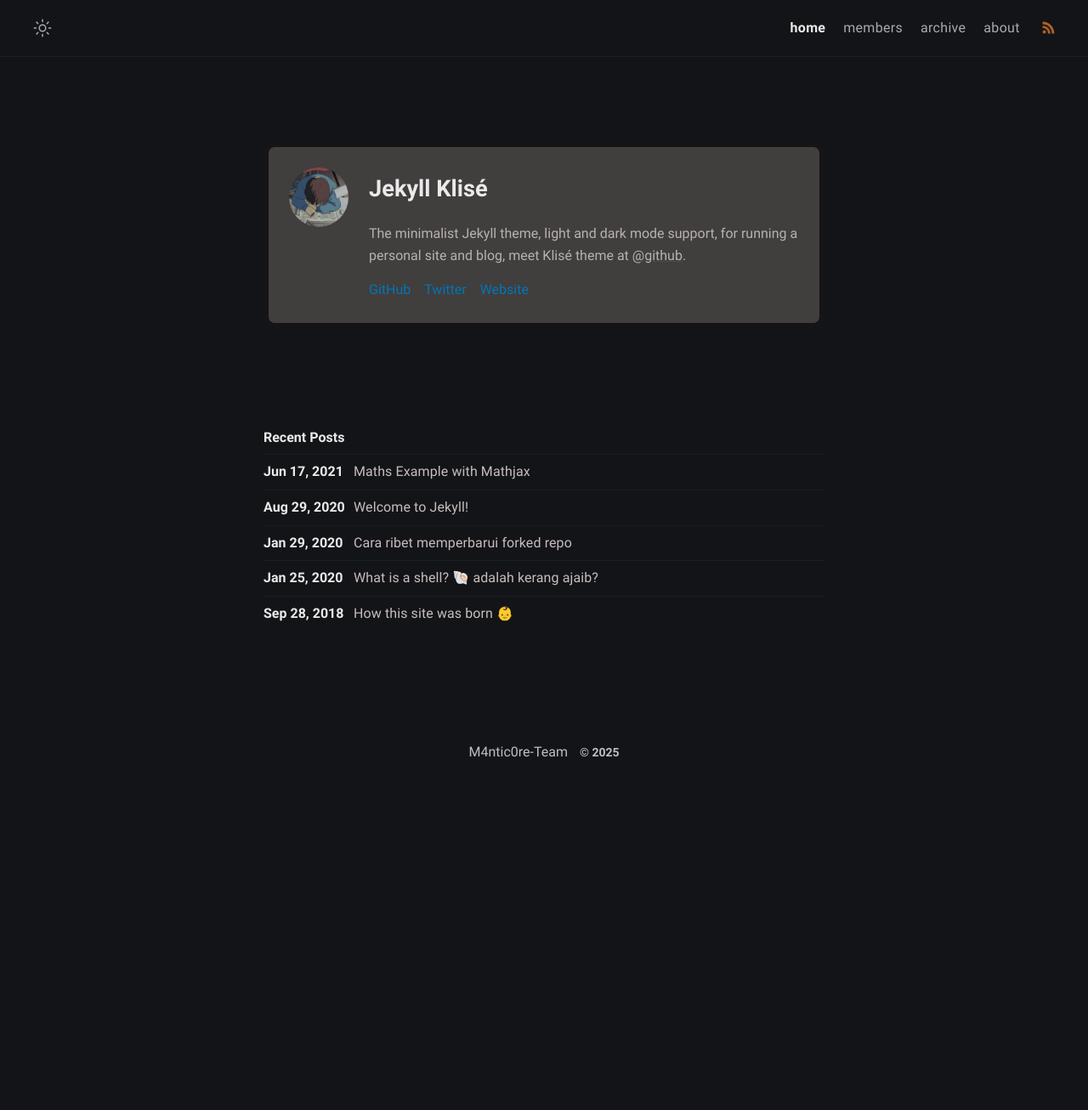
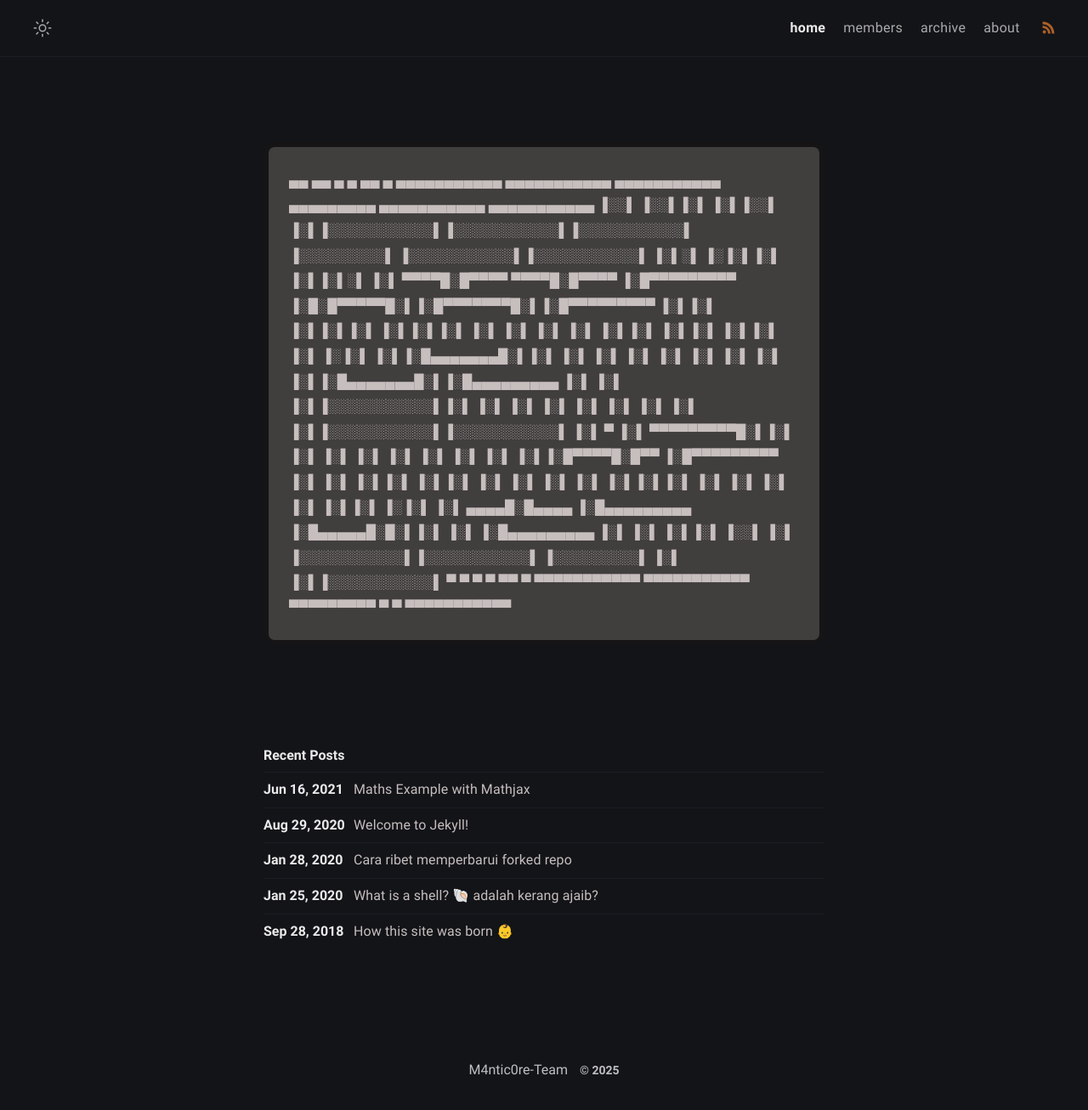
Before and after one commit to M4ntic0re-Team/M4ntic0re-Team.github.io, a Jekyll site: the page built from index.md, in a window 1280 px wide. Shown: the whole page at 85% size. Built offline with Jekyll 4.4.1, drawn with Linux system fonts in a browser that asks for light colours; before the commit the page ends 932 px from its top, so only the background shows below that.

Commit message:
update home

```diff
--- a/_config.yml
+++ b/_config.yml
@@ -1,25 +1,25 @@
 # Site settings
-title: Klise Theme # site title
+title: M4ntic0re # site title
 description: >- # site description
   He's writing in Bahasa about web technology and experience as a journal
   for documentation things that he learned, meet him <a href="https://github.com/piharpi" target="_blank" rel="noopener">@github</a>.
 lang: en-US # default lang
-timezone: Asia/Jakarta # set your timezone
+timezone: International # set your timezone
 image: assets/img/ogp.png # This image used for Open Graph more info https://ogp.me/
 repo: https://github.com/piharpi/jekyll-klise # site repo [optional]
 mode: dark # default theme "dark" | "light"
 
 # Profile settings
 author:
-  name: Jekyll Klisé # author name
+  name: M4ntic0re # author name
   bio: >- # tell to the world
     The minimalist Jekyll theme, light and dark mode support, for running a personal site and blog,
     meet Klisé theme at <a href="https://github.com/piharpi/jekyll-klise" target="_blank" rel="noopener">@github</a>.
-  username: username # general username
-  github: github_username # github username
+  username: M4ntic0re # general username
+  github: M4ntic0re-Team # github username
   twitter: twitter_username # twitter username
   facebook: facebook_username # facebook username
-  email: your-email@email.com # email adress
+  email: M4ntic0reTeam@email.com # email adress
   avatar: /assets/img/avatar.jpg # change with your own avatar
 
 # URL settings
--- a/_includes/author.html
+++ b/_includes/author.html
@@ -1,16 +1,14 @@
 <div class="author">
-  <img
-    class="author-avatar"
-    src="{{ site.author.avatar }}"
-    alt="{{ site.author.username }}"
-  />
-  <div class="author-info">
-    <h2 class="author-name">{{ site.author.name }}</h2>
-    <p class="author-bio">{{ site.author.bio }}</p>
-    <div class="author-links">
-      <a href="{{ site.author.github }}" target="_blank">GitHub</a>
-      <a href="{{ site.author.twitter }}" target="_blank">Twitter</a>
-      <a href="{{ site.author.website }}" target="_blank">Website</a>
-    </div>
-  </div>
+   ▄▄       ▄▄  ▄         ▄  ▄▄        ▄  ▄▄▄▄▄▄▄▄▄▄▄  ▄▄▄▄▄▄▄▄▄▄▄  ▄▄▄▄▄▄▄▄▄▄▄   ▄▄▄▄▄▄▄▄▄   ▄▄▄▄▄▄▄▄▄▄▄  ▄▄▄▄▄▄▄▄▄▄▄
+  ▐░░▌     ▐░░▌▐░▌       ▐░▌▐░░▌      ▐░▌▐░░░░░░░░░░░▌▐░░░░░░░░░░░▌▐░░░░░░░░░░░▌ ▐░░░░░░░░░▌ ▐░░░░░░░░░░░▌▐░░░░░░░░░░░▌
+  ▐░▌░▌   ▐░▐░▌▐░▌       ▐░▌▐░▌░▌     ▐░▌ ▀▀▀▀█░█▀▀▀▀  ▀▀▀▀█░█▀▀▀▀ ▐░█▀▀▀▀▀▀▀▀▀ ▐░█░█▀▀▀▀▀█░▌▐░█▀▀▀▀▀▀▀█░▌▐░█▀▀▀▀▀▀▀▀▀
+  ▐░▌▐░▌ ▐░▌▐░▌▐░▌       ▐░▌▐░▌▐░▌    ▐░▌     ▐░▌          ▐░▌     ▐░▌          ▐░▌▐░▌    ▐░▌▐░▌       ▐░▌▐░▌
+  ▐░▌ ▐░▐░▌ ▐░▌▐░█▄▄▄▄▄▄▄█░▌▐░▌ ▐░▌   ▐░▌     ▐░▌          ▐░▌     ▐░▌          ▐░▌ ▐░▌   ▐░▌▐░█▄▄▄▄▄▄▄█░▌▐░█▄▄▄▄▄▄▄▄▄
+  ▐░▌  ▐░▌  ▐░▌▐░░░░░░░░░░░▌▐░▌  ▐░▌  ▐░▌     ▐░▌          ▐░▌     ▐░▌          ▐░▌  ▐░▌  ▐░▌▐░░░░░░░░░░░▌▐░░░░░░░░░░░▌
+  ▐░▌   ▀   ▐░▌ ▀▀▀▀▀▀▀▀▀█░▌▐░▌   ▐░▌ ▐░▌     ▐░▌          ▐░▌     ▐░▌          ▐░▌   ▐░▌ ▐░▌▐░█▀▀▀▀█░█▀▀ ▐░█▀▀▀▀▀▀▀▀▀
+  ▐░▌       ▐░▌          ▐░▌▐░▌    ▐░▌▐░▌     ▐░▌          ▐░▌     ▐░▌          ▐░▌    ▐░▌▐░▌▐░▌     ▐░▌  ▐░▌
+  ▐░▌       ▐░▌          ▐░▌▐░▌     ▐░▐░▌     ▐░▌      ▄▄▄▄█░█▄▄▄▄ ▐░█▄▄▄▄▄▄▄▄▄ ▐░█▄▄▄▄▄█░█░▌▐░▌      ▐░▌ ▐░█▄▄▄▄▄▄▄▄▄
+  ▐░▌       ▐░▌          ▐░▌▐░▌      ▐░░▌     ▐░▌     ▐░░░░░░░░░░░▌▐░░░░░░░░░░░▌ ▐░░░░░░░░░▌ ▐░▌       ▐░▌▐░░░░░░░░░░░▌
+   ▀         ▀            ▀  ▀        ▀▀       ▀       ▀▀▀▀▀▀▀▀▀▀▀  ▀▀▀▀▀▀▀▀▀▀▀   ▀▀▀▀▀▀▀▀▀   ▀         ▀  ▀▀▀▀▀▀▀▀▀▀▀
+
 </div>
```
